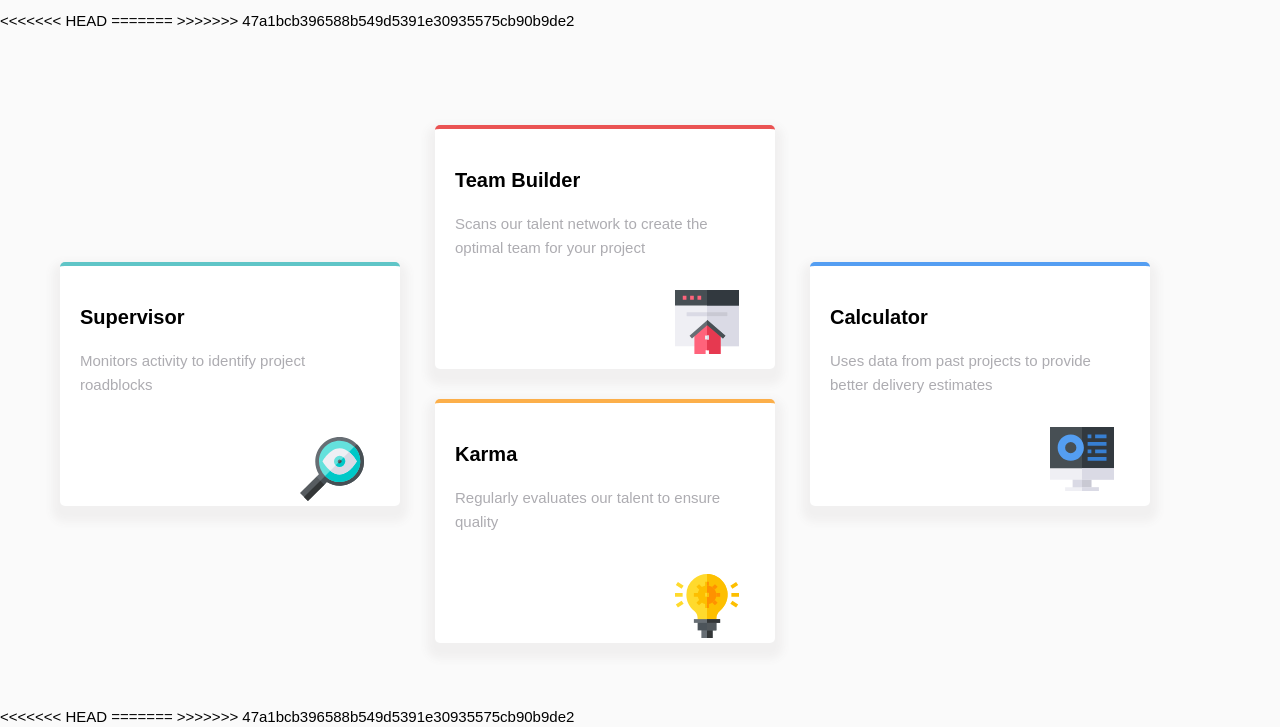
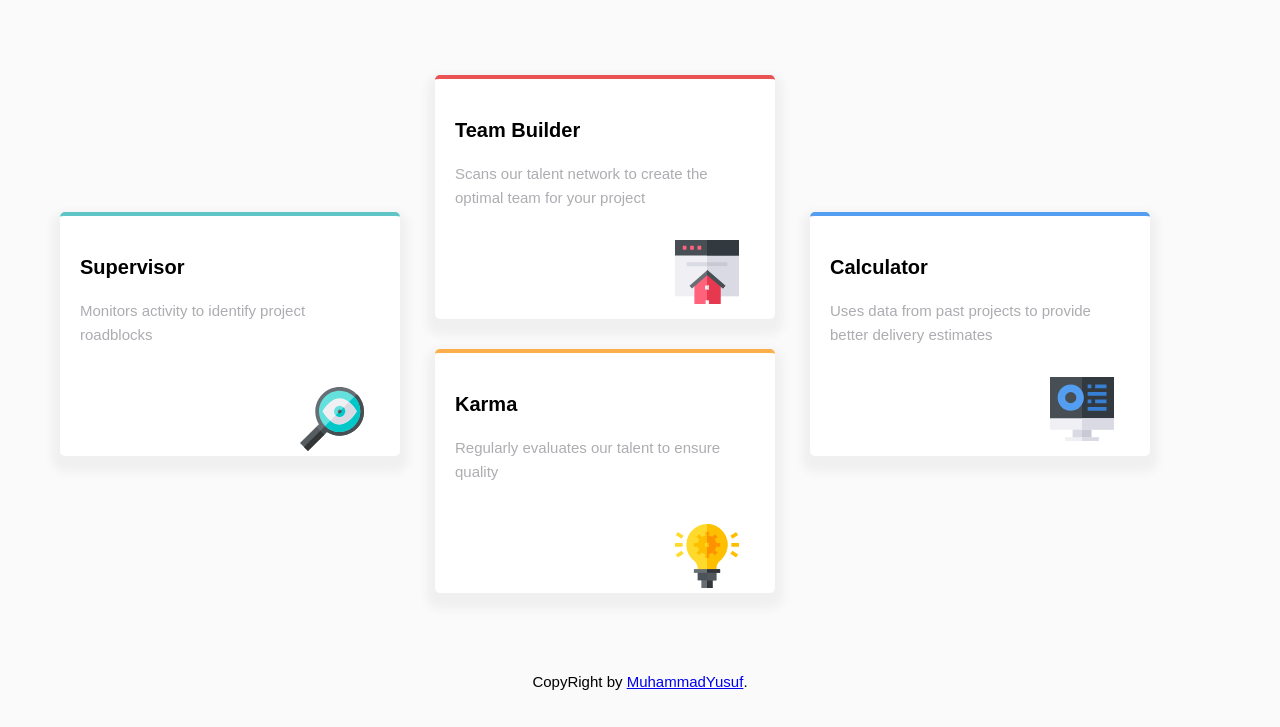
Before and after one commit to AbdunazarovM/four-card-feature-section-master, a plain HTML site: page index.html in a window 1280 px wide. Shown: the part 262-989 px from the top of the page. After the commit the page ends 967 px from the top, so only its background shows below. Drawn offline with Linux system fonts and the light colour scheme.

Commit message:
changed index.html

```diff
--- a/index.html
+++ b/index.html
@@ -11,11 +11,7 @@
 
 
   <body>
-<<<<<<< HEAD
-=======
-
 <!--Header boshlandi -->
->>>>>>> 47a1bcb396588b549d5391e30935575cb90b9de2
     <header class="header">
       <div class="header-container container">
         <h1 class="title">Reliable, efficient delivery
@@ -24,14 +20,12 @@
         to ensure that your project is successful</p>
       </div>
     </header>
-<<<<<<< HEAD
 
 
-=======
+
 <!--Header tugadi -->
 
 <!--Main boshlandi -->
->>>>>>> 47a1bcb396588b549d5391e30935575cb90b9de2
     <main class="main">
       <div class="main-container container">
 
@@ -59,15 +53,12 @@
 
       </div>
     </main>
-<<<<<<< HEAD
 
 
-=======
 
 <!--Main tugadi -->
 
 <!--Footer boshlandi -->
->>>>>>> 47a1bcb396588b549d5391e30935575cb90b9de2
     <footer class="footer">
       <div class="footer-container container">
         <p class="attribution">CopyRight by
@@ -75,13 +66,8 @@
         </p>
       </div>
     </footer>
-<<<<<<< HEAD
 
-  </body>
-</html>
-=======
 <!--Footer tugadi -->
 
   </body>
 </html>
->>>>>>> 47a1bcb396588b549d5391e30935575cb90b9de2
```
